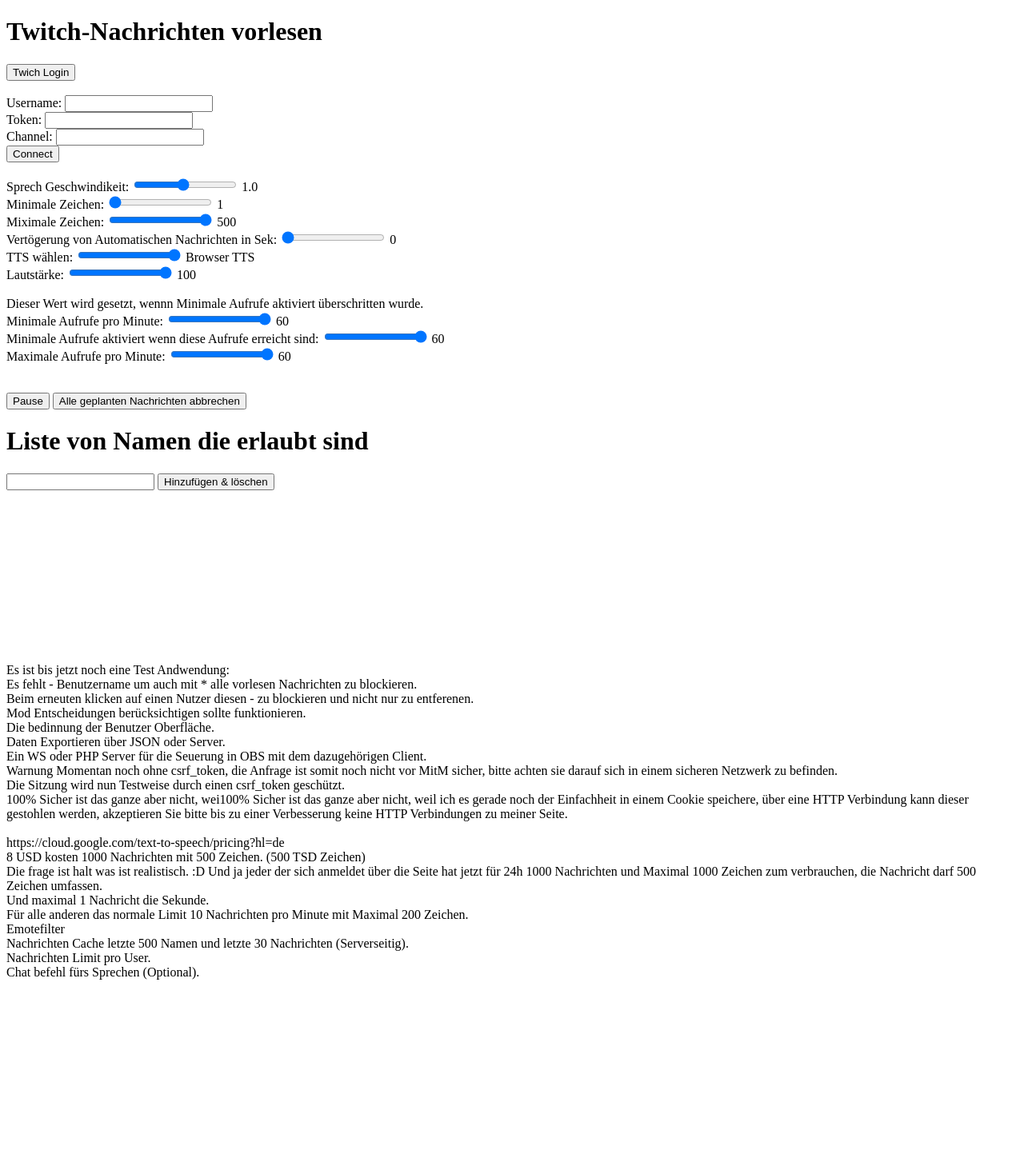
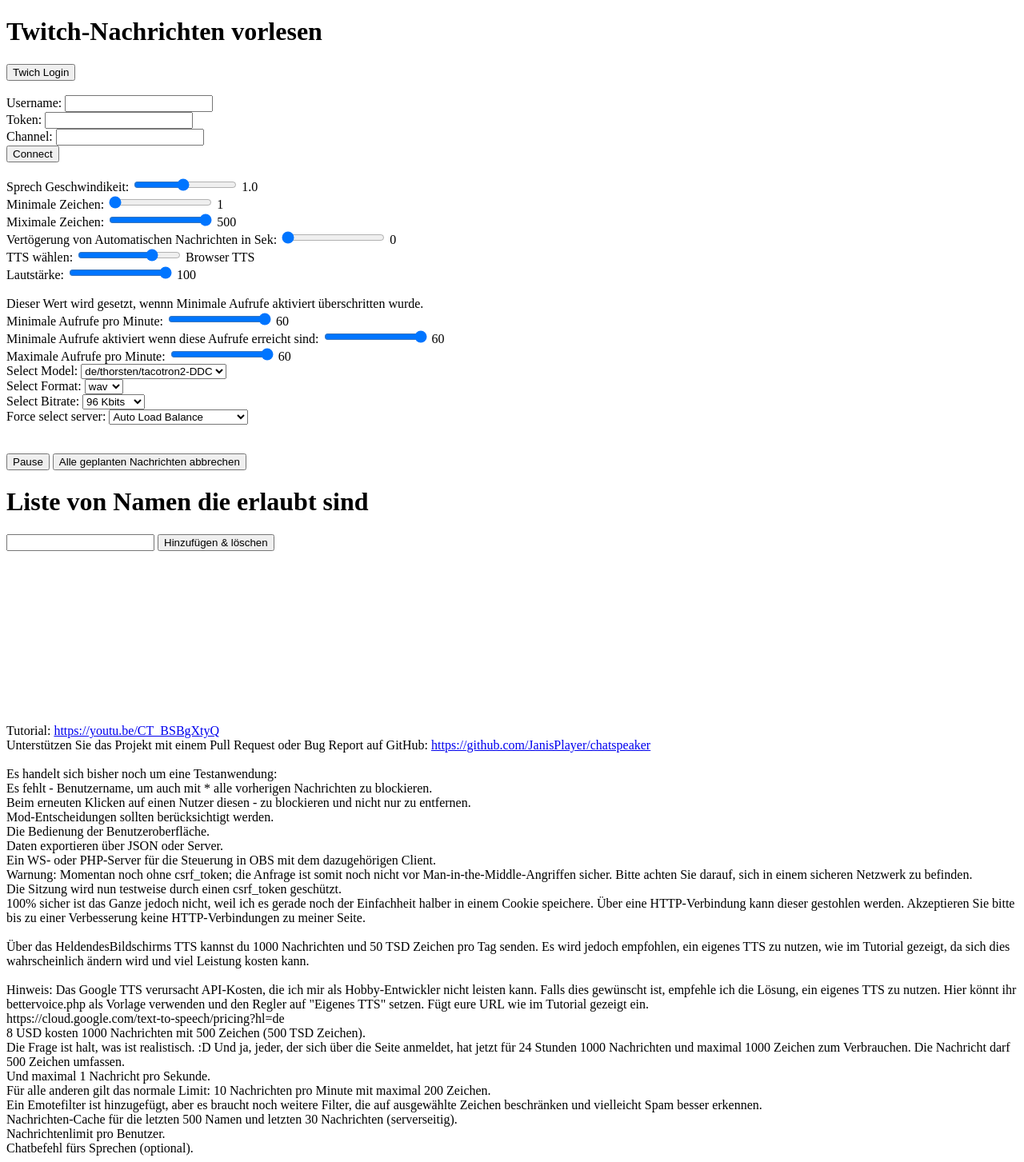
Before and after one commit to JanisPlayer/chatspeaker, a PHP site: page / in a window 1280 px wide. Shown: the whole page at 80% size. Before the commit the page ends 1225 px from the top, so only its background shows below. Run offline with PHP 8.4, Linux system fonts and the light colour scheme; the visitor is signed in with stand-in values (Sample User, id 1).

Commit message:
fix session_cache_expire and min text length

```diff
--- a/index.php
+++ b/index.php
@@ -5,9 +5,8 @@
 ?>
 
 <?php
+//header('Access-Control-Allow-Origin: *');
 // Speichern des Tokens in der Session
-
-
 function getUserID(string $auth_token)  {
   $client_id = '4f4q2je3cxhhkqh9lp4c36qwa3dvyj';
 
@@ -42,7 +41,7 @@ function getUserID(string $auth_token)  {
 }
 
 session_set_cookie_params(86400); //Session Dauer 1 Tag
-session_cache_expire(144);
+session_cache_expire(1440);
 
 session_start();
 
@@ -153,7 +152,6 @@ xhr.send(params); </script>";*/
 	<title>Twitch-Nachrichten vorlesen</title>
 	<meta charset="UTF-8">
 	<meta name="viewport" content="width=device-width, initial-scale=1.0">
-
 
 </head>
 
@@ -189,7 +187,7 @@ xhr.send(params); </script>";*/
   <label id="sliderValue_autoreadDelayn">0</label>
   <br>
   <label for="slider_TTS">TTS wählen:</label>
-  <input type="range" id="slider_TTS" name="slider" oninput="document.getElementById('sliderValue_TTS').innerHTML = getText(document.getElementById('slider_TTS').value)" min="0" max="3" value="0">
+  <input type="range" id="slider_TTS" name="slider" oninput="document.getElementById('sliderValue_TTS').innerHTML = getText(document.getElementById('slider_TTS').value)" min="0" max="4" value="0">
   <label id="sliderValue_TTS">Browser TTS</label>
   <br>
   <label for="slider_volume">Lautstärke:</label>
@@ -198,6 +196,21 @@ xhr.send(params); </script>";*/
   <br>
   <label for="key_input" id="key_input_label" style="display:none;">Dein Zugriffscode:</label>
   <input type="password" id="key_input" style="display:none;">
+  <label for="eigenes_tts_input" id="eigenes_tts_label" style="display:none;">Deine TTS Server URL:</label>
+  <input type="password" id="eigenes_tts_input" style="display:none;">
+  <label for="eigenes_tts_show" id="eigenes_tts_show_label" style="display:none;">URL anzeigen</label>
+  <input type="checkbox" id="eigenes_tts_show" onclick="showPassword('eigenes_tts_input')">
+  <script>
+    function showPassword(eid) {
+        var passwordInput = document.getElementById(eid);
+
+        if (passwordInput.type === "password") {
+            passwordInput.type = "text";
+        } else {
+            passwordInput.type = "password";
+        }
+    }
+  </script>
   <br>
   Dieser Wert wird gesetzt, wennn Minimale Aufrufe aktiviert überschritten wurde. <br>
   <label for="slider_min_aufrufe">Minimale Aufrufe pro Minute:</label>
@@ -212,6 +225,33 @@ xhr.send(params); </script>";*/
   <input type="range" id="slider_max_aufrufe" name="slider" oninput="document.getElementById('sliderValue_max_aufrufe').innerHTML = document.getElementById('slider_max_aufrufe').value;" min="1" max="60" value="60">
   <label id="sliderValue_max_aufrufe">60</label>
   <br>
+  <label for="select_model">Select Model:</label>
+  <select class="" id="select_model" name="select_model">
+    <option value="0">de/thorsten/tacotron2-DDC</option>
+  </select>
+  <br>
+  <label for="select_format">Select Format:</label>
+  <select class="" id="select_format" name="select_format">
+    <option value="wav">wav</option>
+    <option value="aac">aac</option>
+    <option value="mp3">mp3</option>
+  </select>
+  <br>
+  <label for="select_bitrate">Select Bitrate:</label>
+  <select class="" id="select_bitrate" name="select_bitrate">
+    <option value="0">96 Kbits</option>
+    <option value="1">128 Kbits</option>
+    <option value="2">256 Kbits</option>
+    <option value="3">320 Kbits</option>
+  </select>
+  <br>
+  <label for="select_server">Force select server:</label>
+  <select class="" id="select_server" name="server">
+    <option value="false">Auto Load Balance</option>
+    <option value="1">VPS 4c AMD EPYC 7513</option>
+    <option value="2">NUC i5-8259U</option>
+  </select>
+  <br>
 
   <label for="api_counter" id="api_counter_label" style="display:none;">Ja was weiß ich:</label>
 
@@ -243,11 +283,24 @@ xhr.send(params); </script>";*/
   function getText(sliderValue) {
     if (sliderValue == 2) {
         document.getElementById("key_input").style.display = "";
-                document.getElementById("key_input_label").style.display = "";
+        document.getElementById("key_input_label").style.display = "";
     }else {
-         document.getElementById("key_input").style.display = "none";
-                  document.getElementById("key_input_label").style.display = "none";
-    }
+        document.getElementById("key_input").style.display = "none";
+        document.getElementById("key_input_label").style.display = "none";
+    }
+
+    if (sliderValue == 4) {
+        document.getElementById("eigenes_tts_input").style.display = "";
+        document.getElementById("eigenes_tts_label").style.display = "";
+        document.getElementById("eigenes_tts_show").style.display = "";
+        document.getElementById("eigenes_tts_show_label").style.display = "";
+    }else {
+        document.getElementById("eigenes_tts_input").style.display = "none";
+        document.getElementById("eigenes_tts_label").style.display = "none";
+        document.getElementById("eigenes_tts_show").style.display = "none";
+        document.getElementById("eigenes_tts_show_label").style.display = "none";
+    }
+
 		//setCookie("sliderTTSValue", sliderValue, 30);
     api = sliderValue;
 
@@ -262,6 +315,8 @@ xhr.send(params); </script>";*/
       return "Google API TTS";
       document.getElementById("api_counter_label").style.display = "";
     } else if (sliderValue == 3) {
+      return "HeldendesBildschirms TTS";
+    } else if (sliderValue == 4) {
       return "Eigenes TTS";
     }
 
@@ -539,7 +594,10 @@ xhr.send(params); </script>";*/
       audio.volume = Global_Volume / 100;
 			//audio.src = 'https://translate.google.com/translate_tts?ie=UTF-8&q=' + encodeURI(message) + '&tl=de&client=tw-ob';
       var slider_TTS = document.getElementById('slider_TTS').value //muss später in eine global war beim ändern geschrieben werden.
-			audio.src = 'https://heldendesbildschirms.de/chatspeaker/bettervoice.php?text=' + message + '&api=' + slider_TTS + '&key=' + key;
+      var convert_format = document.getElementById('select_format');
+      var convert_bitrate = document.getElementById('select_bitrate');
+      var select_server_val = document.getElementById('select_server');
+			audio.src = 'https://heldendesbildschirms.de/chatspeaker/bettervoice.php?text=' + message + '&api=' + slider_TTS + '&convert_format=' + convert_format + '&convert_bitrate=' + convert_bitrate + '&server=' + select_server_val + '&key=' + key;
       //var sliderValue = document.getElementById("slider").value; // Beispielwert zwischen 0 und 20
       //var floatValue = (sliderValue / 10) + 0.1; // Beispielwert zwischen 0,1 und 2,0
       //audio.playbackRate = floatValue;
@@ -703,6 +761,39 @@ const timer = setInterval(() => {
     }
     }
 
+    function speakMessageTTSbyURL(message) {
+      if (audio.paused == true) {
+      audio = new Audio();
+      audio.volume = Global_Volume / 100;
+      var slider_TTS = document.getElementById('slider_TTS').value //muss später in eine global war beim ändern geschrieben werden.
+      var baseUrl = document.getElementById('eigenes_tts_input').value;
+      var modifiedUrl = baseUrl.replace(/text=.*?/, "text=" + message)
+      audio.src = modifiedUrl;
+
+      audio.playbackRate = document.getElementById("slider").value;
+      audio.addEventListener('canplaythrough', function() {
+        audio.play();
+      });
+
+    } else {
+      // Timer initialisieren
+const timer = setInterval(() => {
+  // Wenn das Audio pausiert ist, die Aktion ausführen
+  for (var i = 0; i < audio_stop_id.length; i++) {
+    if (audio_stop_id === "all" ) {
+      clearInterval(timer);
+    }
+  }
+  if (audio.paused) {
+    // Führen Sie hier Ihre Aktion aus
+    speakMessageSelectTTS(message)
+    // Timer beenden
+    clearInterval(timer);
+  }
+}, 1000); // Timer alle 1000 Millisekunden ausführen
+    }
+    }
+
     function speakMessageDelay(user, message, delay, id) {
       var use = false;
       var i = 0;
@@ -738,7 +829,9 @@ const timer = setInterval(() => {
         speakMessagegoogleTTS(message);
       } else if (sliderValue == 3) {
         speakMessageMyTTS(message);
-      }
+      } else if (sliderValue == 4) {
+        speakMessageTTSbyURL(message);
+    }
       update_counter();
     }
 
@@ -1491,7 +1584,7 @@ const timer = setInterval(() => {
 
               if (parsedMessage.parameters.indexOf('@') === -1 && parsedMessage.command.botCommand === undefined) {
                   //speakMessageSelectTTS(createMessage(parsedMessage.source.nick,parsedMessage.parameters));
-                  if (parsedMessage.parameters.length = document.getElementById('slider_min_zeichen').value && parsedMessage.parameters.length <= document.getElementById('slider_max_zeichen').value) {
+                  if (parsedMessage.parameters.length >= document.getElementById('slider_min_zeichen').value && parsedMessage.parameters.length <= document.getElementById('slider_max_zeichen').value) {
                      autoreadBool = true
                   }
               }
@@ -1570,28 +1663,33 @@ const timer = setInterval(() => {
       }
 		}
 	</script>
-
-  Es ist bis jetzt noch eine Test Andwendung: <br>
-  Es fehlt - Benutzername um auch mit * alle vorlesen Nachrichten zu blockieren. <br>
-  Beim erneuten klicken auf einen Nutzer diesen - zu blockieren und nicht nur zu entferenen. <br>
-  Mod Entscheidungen berücksichtigen sollte funktionieren. <br>
-  Die bedinnung der Benutzer Oberfläche. <br>
-  Daten Exportieren über JSON oder Server. <br>
-  Ein WS oder PHP Server für die Seuerung in OBS mit dem dazugehörigen Client. <br>
-  Warnung Momentan noch ohne csrf_token, die Anfrage ist somit noch nicht vor MitM sicher, bitte achten sie darauf sich in einem sicheren Netzwerk zu befinden. <br>
-  Die Sitzung wird nun Testweise durch einen csrf_token geschützt. <br>
-  100% Sicher ist das ganze aber nicht, wei100% Sicher ist das ganze aber nicht, weil ich es gerade noch der Einfachheit in einem Cookie speichere, über eine HTTP Verbindung kann dieser gestohlen werden, akzeptieren Sie bitte bis zu einer Verbesserung keine HTTP Verbindungen zu meiner Seite. <br><br>
-
+  Tutorial: <a href="https://youtu.be/CT_BSBgXtyQ" target="_blank">https://youtu.be/CT_BSBgXtyQ</a> <br>
+  Unterstützen Sie das Projekt mit einem Pull Request oder Bug Report auf GitHub: <a href="https://github.com/JanisPlayer/chatspeaker" target="_blank">https://github.com/JanisPlayer/chatspeaker</a> <br><br>
+
+  Es handelt sich bisher noch um eine Testanwendung: <br>
+  Es fehlt - Benutzername, um auch mit * alle vorherigen Nachrichten zu blockieren. <br>
+  Beim erneuten Klicken auf einen Nutzer diesen - zu blockieren und nicht nur zu entfernen. <br>
+  Mod-Entscheidungen sollten berücksichtigt werden. <br>
+  Die Bedienung der Benutzeroberfläche. <br>
+  Daten exportieren über JSON oder Server. <br>
+  Ein WS- oder PHP-Server für die Steuerung in OBS mit dem dazugehörigen Client. <br>
+  Warnung: Momentan noch ohne csrf_token; die Anfrage ist somit noch nicht vor Man-in-the-Middle-Angriffen sicher. Bitte achten Sie darauf, sich in einem sicheren Netzwerk zu befinden. <br>
+  Die Sitzung wird nun testweise durch einen csrf_token geschützt. <br>
+  100% sicher ist das Ganze jedoch nicht, weil ich es gerade noch der Einfachheit halber in einem Cookie speichere. Über eine HTTP-Verbindung kann dieser gestohlen werden. Akzeptieren Sie bitte bis zu einer Verbesserung keine HTTP-Verbindungen zu meiner Seite. <br><br>
+
+  Über das HeldendesBildschirms TTS kannst du 1000 Nachrichten und 50 TSD Zeichen pro Tag senden. Es wird jedoch empfohlen, ein eigenes TTS zu nutzen, wie im Tutorial gezeigt, da sich dies wahrscheinlich ändern wird und viel Leistung kosten kann. <br><br>
+
+  Hinweis: Das Google TTS verursacht API-Kosten, die ich mir als Hobby-Entwickler nicht leisten kann. Falls dies gewünscht ist, empfehle ich die Lösung, ein eigenes TTS zu nutzen. Hier könnt ihr bettervoice.php als Vorlage verwenden und den Regler auf "Eigenes TTS" setzen. Fügt eure URL wie im Tutorial gezeigt ein. <br>
   https://cloud.google.com/text-to-speech/pricing?hl=de<br>
-  8 USD kosten 1000 Nachrichten mit 500 Zeichen. (500 TSD Zeichen)<br>
-  Die frage ist halt was ist realistisch. :D
-  Und ja jeder der sich anmeldet über die Seite hat jetzt für 24h 1000 Nachrichten und Maximal 1000 Zeichen zum verbrauchen, die Nachricht darf 500 Zeichen umfassen.<br>
-  Und maximal 1 Nachricht die Sekunde.<br>
-  Für alle anderen das normale Limit 10 Nachrichten pro Minute mit Maximal 200 Zeichen.<br>
-  Emotefilter<br>
-  Nachrichten Cache letzte 500 Namen und letzte 30 Nachrichten (Serverseitig).<br>
-  Nachrichten Limit pro User.<br>
-  Chat befehl fürs Sprechen (Optional).<br>
+  8 USD kosten 1000 Nachrichten mit 500 Zeichen (500 TSD Zeichen).<br>
+  Die Frage ist halt, was ist realistisch. :D
+  Und ja, jeder, der sich über die Seite anmeldet, hat jetzt für 24 Stunden 1000 Nachrichten und maximal 1000 Zeichen zum Verbrauchen. Die Nachricht darf 500 Zeichen umfassen.<br>
+  Und maximal 1 Nachricht pro Sekunde.<br>
+  Für alle anderen gilt das normale Limit: 10 Nachrichten pro Minute mit maximal 200 Zeichen.<br>
+  Ein Emotefilter ist hinzugefügt, aber es braucht noch weitere Filter, die auf ausgewählte Zeichen beschränken und vielleicht Spam besser erkennen.<br>
+  Nachrichten-Cache für die letzten 500 Namen und letzten 30 Nachrichten (serverseitig).<br>
+  Nachrichtenlimit pro Benutzer.<br>
+  Chatbefehl fürs Sprechen (optional).<br>
   <?php
   //error_log('Fehlermeldung', 0);
   ?>
```
